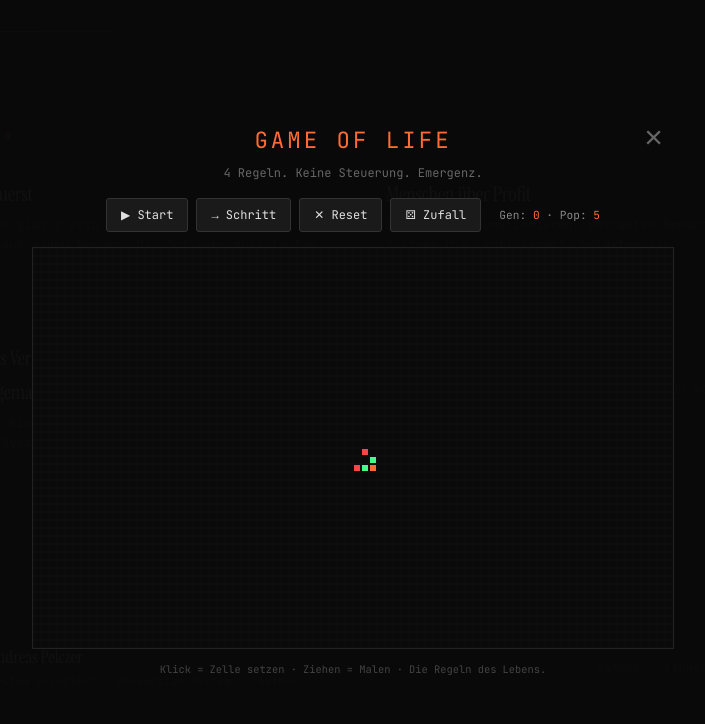
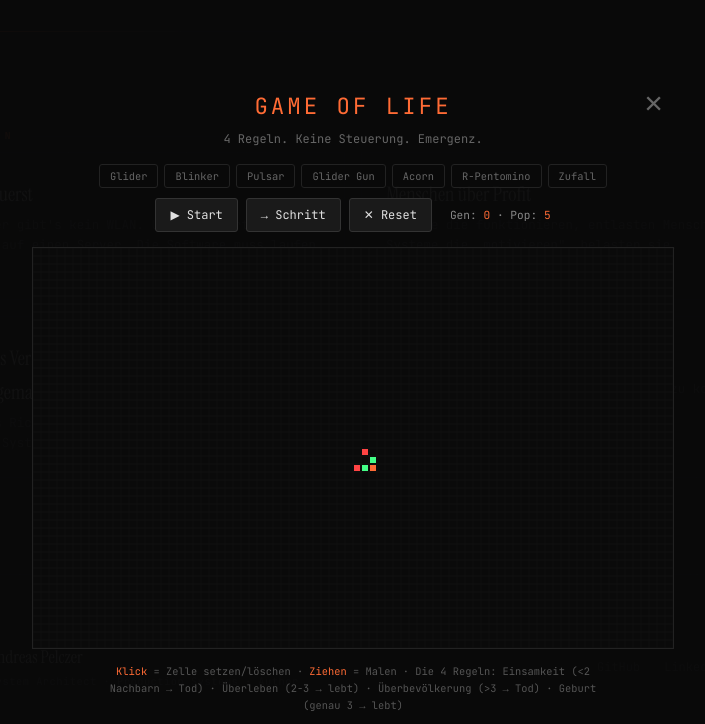
Before and after one commit to AndreasPelczer/deadrabbit-landing, a plain HTML site: page index.html in a window 1280 px wide. Both pictures are taken after a click on the element "MEMENTO MORI". Shown: the part 3339-4063 px from the top of the page, without its empty margins (287-992 px from the left). Drawn offline with Linux system fonts and the light colour scheme.

Commit message:
Add pattern buttons and enhanced description to Conway easter egg
- Added pattern buttons: Glider, Blinker, Pulsar, Glider Gun, Acorn, R-Pentomino
- Enhanced hint with the 4 rules of life
- Styled pattern buttons

Co-Authored-By: Claude Opus 4.5 <noreply@anthropic.com>

```diff
--- a/index.html
+++ b/index.html
@@ -383,15 +383,27 @@
       <p class="conway-subtitle">4 Regeln. Keine Steuerung. Emergenz.</p>
       <button class="conway-close" onclick="closeConway()" title="Schließen">×</button>
     </div>
+    <div class="conway-patterns">
+      <button onclick="conwayLoadPattern('glider')">Glider</button>
+      <button onclick="conwayLoadPattern('blinker')">Blinker</button>
+      <button onclick="conwayLoadPattern('pulsar')">Pulsar</button>
+      <button onclick="conwayLoadPattern('glidergun')">Glider Gun</button>
+      <button onclick="conwayLoadPattern('acorn')">Acorn</button>
+      <button onclick="conwayLoadPattern('rpentomino')">R-Pentomino</button>
+      <button onclick="conwayRandom()">Zufall</button>
+    </div>
     <div class="conway-controls">
       <button onclick="conwayTogglePlay()" id="conway-play">▶ Start</button>
       <button onclick="conwayStep()">→ Schritt</button>
       <button onclick="conwayClear()">✕ Reset</button>
-      <button onclick="conwayRandom()">⚄ Zufall</button>
       <span class="conway-stats">Gen: <span id="conway-gen">0</span> · Pop: <span id="conway-pop">0</span></span>
     </div>
     <canvas id="conway-canvas"></canvas>
-    <p class="conway-hint">Klick = Zelle setzen · Ziehen = Malen · Die Regeln des Lebens.</p>
+    <p class="conway-hint">
+      <em>Klick</em> = Zelle setzen/löschen · <em>Ziehen</em> = Malen ·
+      Die 4 Regeln: Einsamkeit (&lt;2 Nachbarn → Tod) · Überleben (2-3 → lebt) ·
+      Überbevölkerung (&gt;3 → Tod) · Geburt (genau 3 → lebt)
+    </p>
   </div>
 
   <style>
@@ -494,11 +506,39 @@
       image-rendering: pixelated;
       max-width: 100%;
     }
+    .conway-patterns {
+      display: flex;
+      gap: 6px;
+      margin-bottom: 10px;
+      flex-wrap: wrap;
+      justify-content: center;
+    }
+    .conway-patterns button {
+      background: transparent;
+      color: #666;
+      border: 1px solid #222;
+      padding: 4px 10px;
+      font-family: 'JetBrains Mono', monospace;
+      font-size: 0.65rem;
+      cursor: pointer;
+      transition: all 0.15s;
+      border-radius: 3px;
+    }
+    .conway-patterns button:hover {
+      color: var(--color-accent, #ff6b35);
+      border-color: var(--color-accent, #ff6b35);
+    }
     .conway-hint {
       font-size: 0.65rem;
-      color: #444;
-      margin-top: 12px;
+      color: #555;
+      margin-top: 14px;
       text-align: center;
+      max-width: 500px;
+      line-height: 1.6;
+    }
+    .conway-hint em {
+      color: var(--color-accent, #ff6b35);
+      font-style: normal;
     }
     #memento-trigger:hover {
       text-shadow: 0 0 10px var(--color-accent, #ff6b35);
@@ -869,14 +909,46 @@
       conwayClear();
       const cx = Math.floor(CONWAY_COLS / 2);
       const cy = Math.floor(CONWAY_ROWS / 2);
+
       const patterns = {
         glider: [[0,1],[1,2],[2,0],[2,1],[2,2]],
+        blinker: [[0,0],[0,1],[0,2]],
+        pulsar: (() => {
+          const p = [];
+          const offsets = [
+            [-6,-4],[-6,-3],[-6,-2],[-6,2],[-6,3],[-6,4],
+            [-4,-6],[-3,-6],[-2,-6],[-4,-1],[-3,-1],[-2,-1],
+            [-4,1],[-3,1],[-2,1],[-4,6],[-3,6],[-2,6],
+            [-1,-4],[-1,-3],[-1,-2],[-1,2],[-1,3],[-1,4],
+          ];
+          offsets.forEach(([r,c]) => {
+            p.push([r,c]); p.push([-r,c]); p.push([r,-c]); p.push([-r,-c]);
+          });
+          const seen = new Set();
+          return p.filter(([r,c]) => {
+            const key = `${r},${c}`;
+            if (seen.has(key)) return false;
+            seen.add(key);
+            return true;
+          });
+        })(),
+        glidergun: [
+          [0,24],[1,22],[1,24],[2,12],[2,13],[2,20],[2,21],[2,34],[2,35],
+          [3,11],[3,15],[3,20],[3,21],[3,34],[3,35],[4,0],[4,1],[4,10],[4,16],[4,20],[4,21],
+          [5,0],[5,1],[5,10],[5,14],[5,16],[5,17],[5,22],[5,24],[6,10],[6,16],[6,24],
+          [7,11],[7,15],[8,12],[8,13]
+        ],
+        acorn: [[0,1],[1,3],[2,0],[2,1],[2,4],[2,5],[2,6]],
+        rpentomino: [[0,1],[0,2],[1,0],[1,1],[2,1]],
       };
+
       const pat = patterns[name];
       if (pat) {
+        const ox = name === 'glidergun' ? 5 : cx;
+        const oy = name === 'glidergun' ? 5 : cy;
         pat.forEach(([r, c]) => {
-          const row = cy + r;
-          const col = cx + c;
+          const row = oy + r;
+          const col = ox + c;
           if (row >= 0 && row < CONWAY_ROWS && col >= 0 && col < CONWAY_COLS) {
             conwayGrid[row][col] = 1;
           }
```
